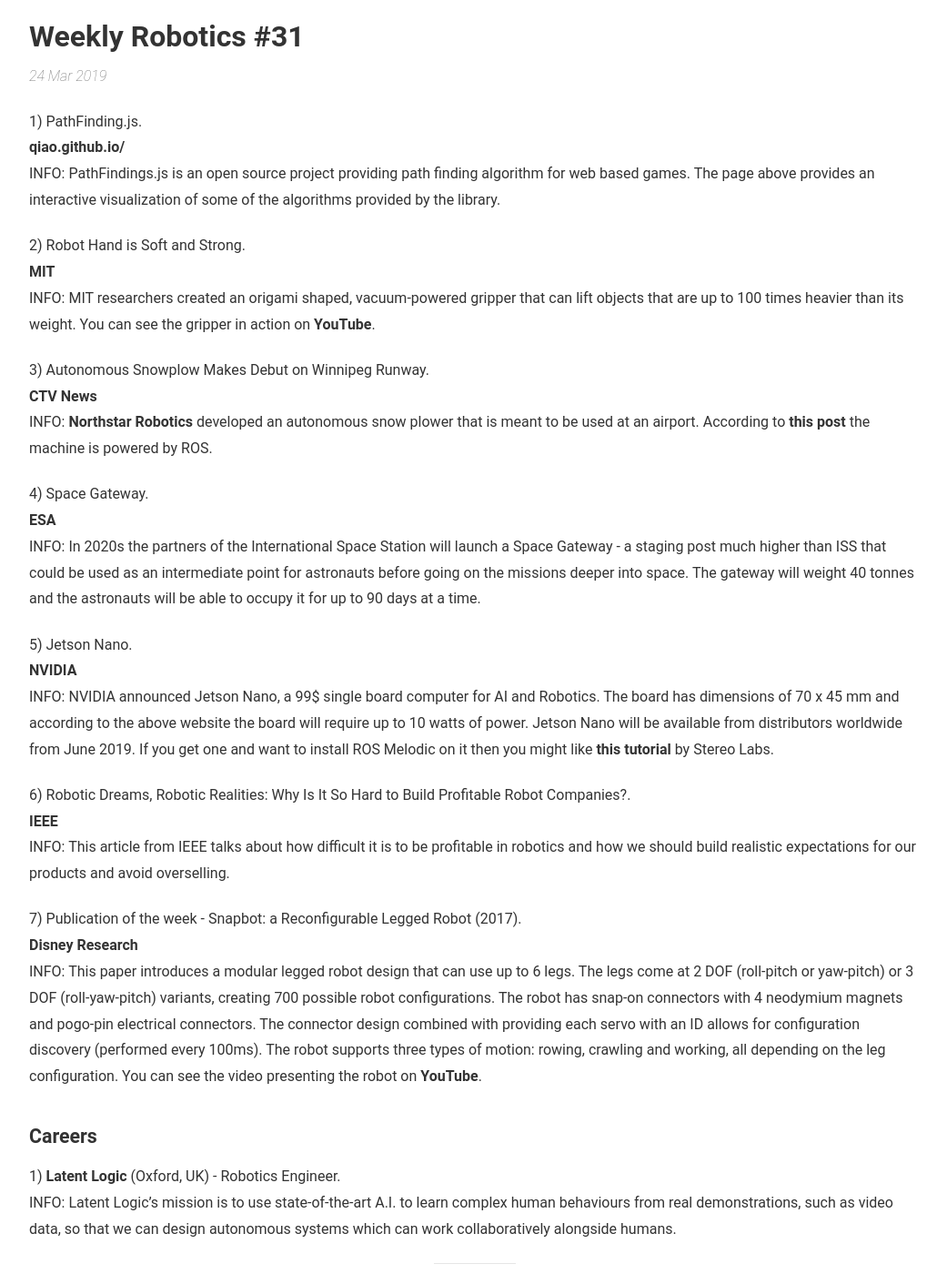
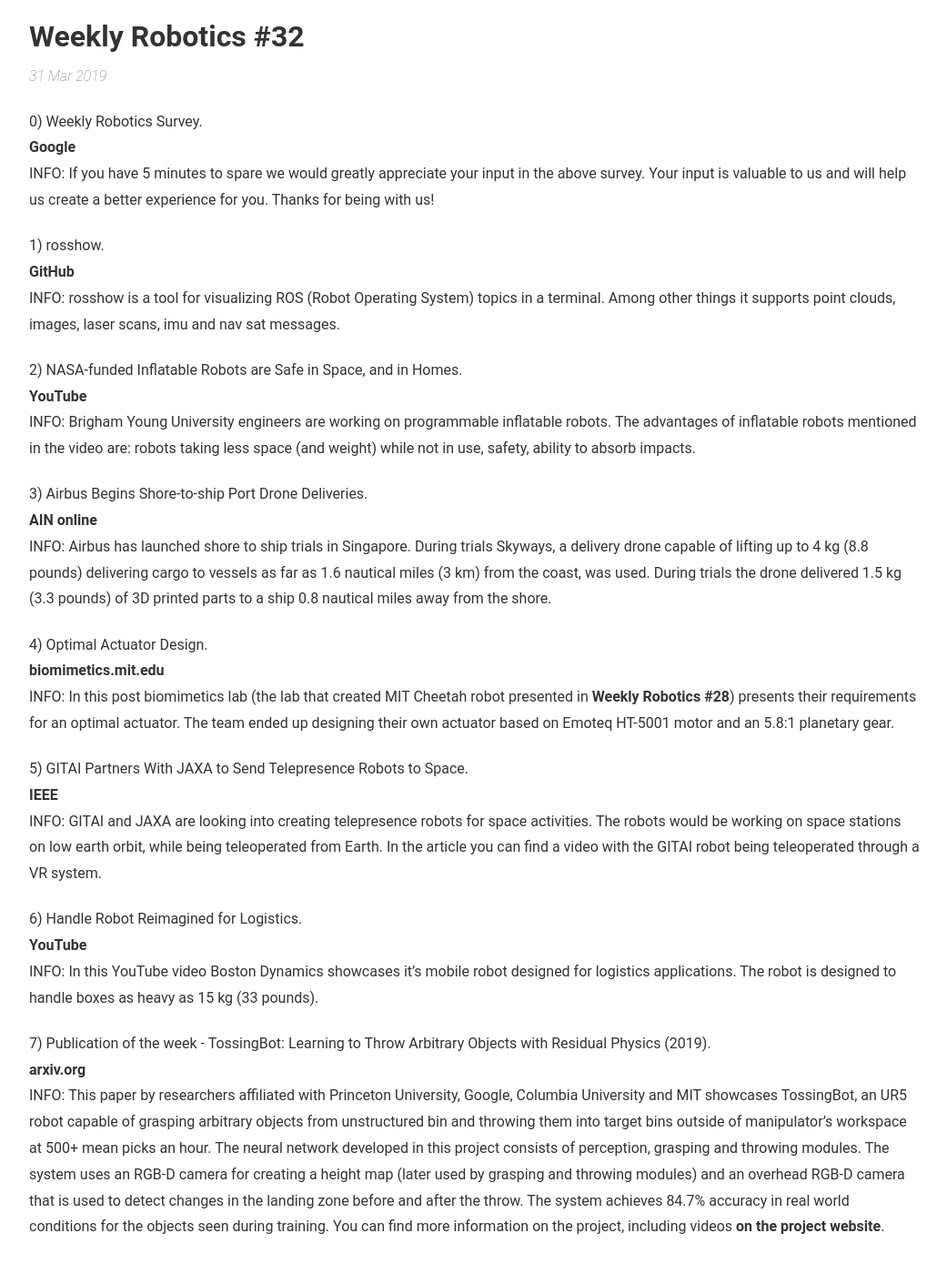
Before and after one commit to msadowski/weeklyrobotics, a Jekyll site: the page built from index.html, in a window 1280 px wide and 1400 px high, scrolled down 372 px. Shown: the whole window at 91% size, without its empty margins (118-1159 px from the left). Built offline with Jekyll 4.4.1, drawn with Linux system fonts in a browser that asks for light colours; the list of posts is cut into pages by our own code; comment, search, counter and statistics services are not loaded; some of the changed text lies outside the part shown.

Commit message:
Add issue 32

```diff
--- /dev/null
+++ b/_posts/2019-03-31-weekly-robotics-32.md
@@ -0,0 +1,58 @@
+---
+title: "Weekly Robotics #32"
+description: "In Weekly Robotics #32 we cover space robots, an interesting ROS library, shore-to-ship drone deliveries, actuator design and more!"
+date: 2019-03-31
+tags: [Robotics, Careers, Drones, ROS, Actuators, Space, MobileRobots]
+---
+
+0) Weekly Robotics Survey.
+<br>[Google](https://docs.google.com/forms/d/e/1FAIpQLSdW6tDASPUfHaJXpQsw7ghIluMtP_aB5CBs8kiMnghyTMm1uA/viewform?usp=sf_link)<br>
+INFO: If you have 5 minutes to spare we would greatly appreciate your input in the above survey. Your input is valuable to us and will help us create a better experience for you. Thanks for being with us!
+
+1) rosshow.
+<br>[GitHub](https://github.com/dheera/rosshow)<br>
+INFO: rosshow is a tool for visualizing ROS (Robot Operating System) topics in a terminal. Among other things it supports point clouds, images, laser scans, imu and nav sat messages.
+
+2) NASA-funded Inflatable Robots are Safe in Space, and in Homes.
+<br>[YouTube](https://youtu.be/pjx9m5mONrE)<br>
+INFO: Brigham Young University engineers are working on programmable inflatable robots. The advantages of inflatable robots mentioned in the video are: robots taking less space (and weight) while not in use, safety, ability to absorb impacts.
+
+3) Airbus Begins Shore-to-ship Port Drone Deliveries.
+<br>[AIN online](https://www.ainonline.com/aviation-news/business-aviation/2019-03-15/airbus-begins-shore-ship-port-drone-deliveries)<br>
+INFO: Airbus has launched shore to ship trials in Singapore. During trials Skyways, a delivery drone capable of lifting up to 4 kg (8.8 pounds) delivering cargo to vessels as far as 1.6 nautical miles (3 km) from the coast, was used. During trials the drone delivered 1.5 kg (3.3 pounds) of 3D printed parts to a ship 0.8 nautical miles away from the shore.
+
+4) Optimal Actuator Design.
+<br>[biomimetics.mit.edu](https://biomimetics.mit.edu/research/optimal-actuator-design)<br>
+INFO: In this post biomimetics lab (the lab that created MIT Cheetah robot presented in [Weekly Robotics #28](https://weeklyrobotics.com/weekly-robotics-28)) presents their requirements for an optimal actuator. The team ended up designing their own actuator based on Emoteq HT-5001 motor and an 5.8:1 planetary gear.
+
+5) GITAI Partners With JAXA to Send Telepresence Robots to Space.
+<br>[IEEE](https://spectrum.ieee.org/automaton/robotics/space-robots/gitai-partners-with-jaxa-to-send-telepresence-robots-to-space)<br>
+INFO: GITAI and JAXA are looking into creating telepresence robots for space activities. The robots would be working on space stations on low earth orbit, while being teleoperated from Earth. In the article you can find a video with the GITAI robot being teleoperated through a VR system.
+
+6) Handle Robot Reimagined for Logistics.
+<br>[YouTube](https://youtu.be/5iV_hB08Uns)<br>
+INFO: In this YouTube video Boston Dynamics showcases it's mobile robot designed for logistics applications. The robot is designed to handle boxes as heavy as 15 kg (33 pounds).
+
+7) Publication of the week - TossingBot: Learning to Throw Arbitrary Objects with Residual Physics (2019).
+<br>[arxiv.org](https://arxiv.org/abs/1903.11239)<br>
+INFO: This paper by researchers affiliated with Princeton University, Google, Columbia University and MIT showcases TossingBot, an UR5 robot capable of grasping arbitrary objects from unstructured bin and throwing them into target bins outside of manipulator's workspace at 500+ mean picks an hour. The neural network developed in this project consists of perception, grasping and throwing modules. The system uses an RGB-D camera for creating a height map (later used by grasping and throwing modules) and an overhead RGB-D camera that is used to detect changes in the landing zone before and after the throw. The system achieves 84.7% accuracy in real world conditions for the objects seen during training. You can find more information on the project, including videos [on the project website](https://tossingbot.cs.princeton.edu/).
+
+### Careers
+
+1) [Rovco](https://rovco.workable.com/jobs/957519) (Bristol, UK) - Robotics Engineer.
+<br>
+INFO: Rovco is a fast-growing subsea robotics company focused in the renewables and offshore decommissioning sectors. We are advancing the state of the art in subsea robotics by developing the technology for live 3D vision and machine learning based data analysis.
+
+2) [Neobotix](https://www.neobotix-robots.com/fileadmin/files/unternehmen/Stellenanzeigen/Ausschreibung_Softwareentwickler_ID19-1_en.pdf) (Heilbronn, Germany) - Software developer – ROS.
+<br>
+INFO: Neobotix develops and manufactures mobile autonomous robots for professional service robotics research. Our portfolio ranges from intelligent autonomous vehicles to mobile manipulators to tailor-made robots forhighly specialised applications.
+
+### Announcements
+
+0) Introducing Announcement section.
+<br>[Weekly Robotics](https://weeklyrobotics.com/About)<br>
+INFO: We are introducing an announcement section dedicated to robotics related announcements such as workshops, events, grants and more! If you would like your organization to be featured in this section then please [get in touch](mailto:contact@weeklyrobotics.com) with us.
+
+1) ROS-I EU Spring ’19 Workshop.
+<br>[rosin-project.eu](http://rosin-project.eu/event/ros-i-eu-spring-19-workshop)<br>
+INFO: ROS-Industrial EU Tech Workshop will take place from May 6th to May 7th 2019 in Stuttgart, Germany. The workshop will focus on ROS 2, specificaly DDS/RTPS implementation, microROS and poriting of ur_modern_driver to ROS 2. The workshop is free for members of any ROS-Industrial Consortium or 500 Euro for individuals from other organizations.
```
Also changed, not shown: _templates/2019-MM-DD-weekly-robotics-X.md (+18 -0 lines).
